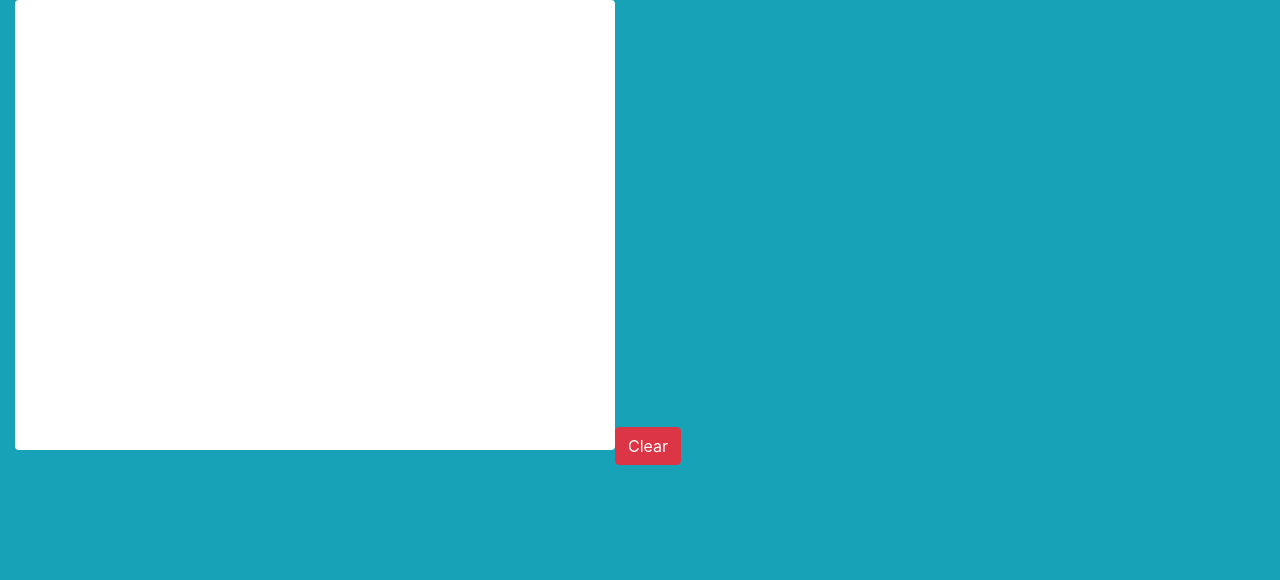
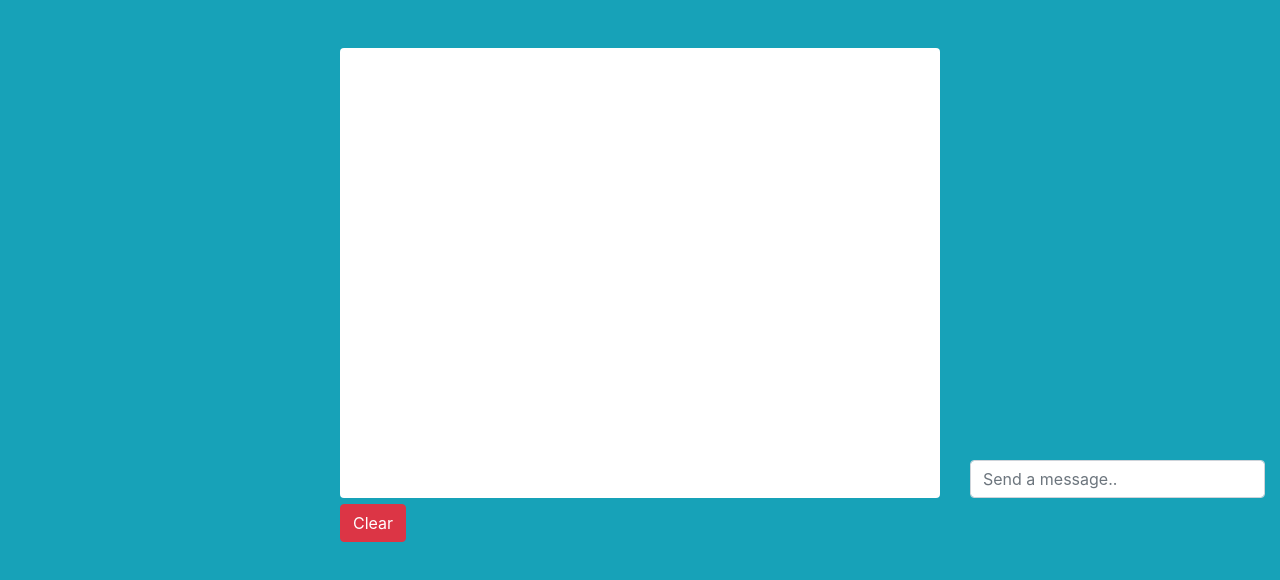
Before and after one commit to awebmekhilef/squiggl, a React (Create React App) app in the folder client/: page / in a window 1280 px wide. Both pictures are taken after a click on the button "Join". Shown: the top 580 px of the page. Built offline with nearby package versions, Linux system fonts and the light colour scheme.

Commit message:
Realtime chatting

```diff
--- a/client/src/App.jsx
+++ b/client/src/App.jsx
@@ -3,10 +3,13 @@ import React, { useState } from 'react'
 import { useSocket } from './contexts/socketContext'
 
 import Container from 'react-bootstrap/Container'
+import Row from 'react-bootstrap/Row'
+import Col from 'react-bootstrap/Col'
 
 import Canvas from './components/Canvas'
 import UsernamePrompt from './components/UsernamePrompt'
 import PlayerList from './components/PlayerList'
+import ChatBox from './components/ChatBox'
 
 const App = () => {
 	const socket = useSocket()
@@ -23,10 +26,17 @@ const App = () => {
 			{
 				hasJoined ?
 					(
-						<>
-							<Canvas />
-							<PlayerList />
-						</>
+						<Row className = 'mt-5'>
+							<Col>
+								<PlayerList />
+							</Col>
+							<Col>
+								<Canvas />
+							</Col>
+							<Col>
+								<ChatBox />
+							</Col>
+						</Row>
 					) :
 					<UsernamePrompt onSubmit={handleJoin} />
 			}
--- a/client/src/components/Canvas.jsx
+++ b/client/src/components/Canvas.jsx
@@ -97,8 +97,8 @@ const Canvas = () => {
 		const canvas = canvasRef.current
 
 		return {
-			x: e.clientX - canvas.offsetLeft,
-			y: e.clientY - canvas.offsetTop,
+			x: e.clientX - canvas.parentNode.offsetLeft - canvas.offsetLeft,
+			y: e.clientY - canvas.parentNode.offsetTop - canvas.offsetTop
 		}
 	}
 
--- /dev/null
+++ b/client/src/components/ChatBox.jsx
@@ -0,0 +1,69 @@
+import React, { useEffect, useState } from 'react'
+
+import { useSocket } from '../contexts/socketContext'
+
+import Form from 'react-bootstrap/Form'
+import ListGroup from 'react-bootstrap/ListGroup'
+import { io } from 'socket.io-client'
+
+const ChatBox = () => {
+	const socket = useSocket()
+
+	const [msg, setMsg] = useState('')
+	const [chats, setChats] = useState([])
+
+	useEffect(() => {
+		if (socket == null) return
+
+		socket.on('chat', handleRecieveChat)
+
+		return () => {
+			socket.off('chat', handleRecieveChat)
+		}
+	}, [chats, socket])
+
+	const handleRecieveChat = (chat) => {
+		setChats([...chats, chat])
+	}
+
+	const handleSendMsg = (e) => {
+		e.preventDefault()
+
+		const trimMsg = msg.trim()
+
+		if (trimMsg === '') return
+
+		setChats([
+			...chats, {
+				from: 'You',
+				msg: trimMsg
+			}
+		])
+
+		socket.emit('chat', trimMsg)
+
+		setMsg('')
+	}
+
+	return (
+		<div style={{ height: 450 }} className='d-flex flex-column justify-content-between'>
+			<ListGroup style={{ height: 400, overflow: 'auto' }}>
+				{
+					chats.map((c, i) => (
+						<ListGroup.Item key={i}>
+							{c.from}: {c.msg}
+						</ListGroup.Item>
+					))
+				}
+			</ListGroup>
+
+			<Form onSubmit={handleSendMsg}>
+				<Form.Control
+					value={msg} onChange={(e) => setMsg(e.target.value)}
+					placeholder='Send a message..' />
+			</Form>
+		</div>
+	)
+}
+
+export default ChatBox
--- a/client/src/components/PlayerList.jsx
+++ b/client/src/components/PlayerList.jsx
@@ -3,7 +3,6 @@ import React, { useEffect, useState } from 'react'
 import { useSocket } from '../contexts/socketContext'
 
 import ListGroup from 'react-bootstrap/ListGroup'
-import ListGroupItem from 'react-bootstrap/ListGroupItem'
 
 const PlayerList = () => {
 	const socket = useSocket()
@@ -22,13 +21,13 @@ const PlayerList = () => {
 		<ListGroup>
 			{
 				players.map((p) => (
-					<ListGroupItem key={p.id}>
+					<ListGroup.Item key={p.id}>
 						{
 							socket.id === p.id ?
 								<b>{p.username} (You)</b>:
 								`${p.username}`
 						}
-					</ListGroupItem>
+					</ListGroup.Item>
 				))
 			}
 		</ListGroup>
--- a/client/src/components/UsernamePrompt.jsx
+++ b/client/src/components/UsernamePrompt.jsx
@@ -1,4 +1,8 @@
 import React, { useState } from 'react'
+
+import Form from 'react-bootstrap/Form'
+import Button from 'react-bootstrap/Button'
+import InputGroup from 'react-bootstrap/InputGroup'
 
 const UsernamePrompt = ({ onSubmit }) => {
 	const [username, setUsername] = useState('test')
@@ -13,18 +17,18 @@ const UsernamePrompt = ({ onSubmit }) => {
 	}
 
 	return (
-		<form onSubmit={handleSubmit}>
-			<div className='input-group mt-5'>
-				<input
-					className='form-control'
+		<Form onSubmit={handleSubmit}>
+			<InputGroup className='mt-5'>
+				<Form.Control
 					value={username} onChange={(e) => setUsername(e.target.value.trim())}
 					placeholder='Enter your name' autoFocus autoComplete='off' spellCheck='false'
 				/>
-				<div className='input-group-append'>
-					<button className='btn btn-secondary' type='submit'>Join</button>
-				</div>
-			</div>
-		</form>
+
+				<InputGroup.Append>
+					<Button variant='secondary' type='submit'>Join</Button>
+				</InputGroup.Append>
+			</InputGroup>
+		</Form>
 	)
 }
 
```
Also changed, not shown: 1 other file (tests, documents, lock files or other folders).
